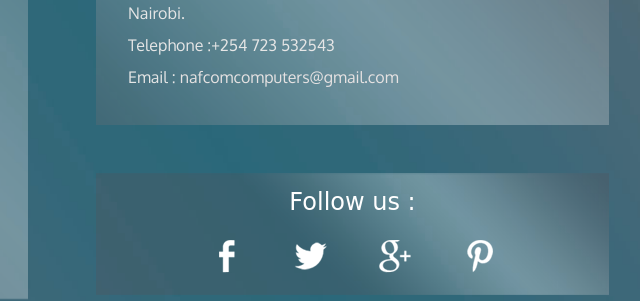
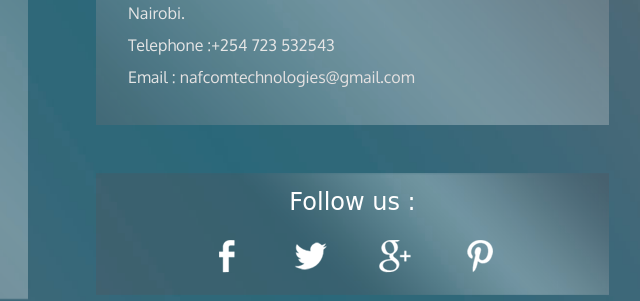
Before and after one commit to g-kelvin/Olela-Website, a plain HTML site: page index.html in a window 1280 px wide. Shown: the part 5544-5845 px from the top of the page, 601-1241 px from the left. Drawn offline with Linux system fonts and the light colour scheme; a web font is replaced by a local one.

Commit message:
contact update

```diff
--- a/index.html
+++ b/index.html
@@ -303,7 +303,7 @@ Smartphone Compatible web template, free webdesigns for Nokia, Samsung, LG, Sony
 						<p>P.O Box 234-00100</p>
 						<p>Nairobi.</p>
 						<p>Telephone :+254 723 532543</p>
-						<p>Email : <a href="mailto:info@example.com">nafcomcomputers@gmail.com</a></p>
+						<p>Email : <a href="mailto:info@example.com">nafcomtechnologies@gmail.com</a></p>
 					</div>
 					<div class="social-icons">
 						<h4>Follow us :</h4>
```
